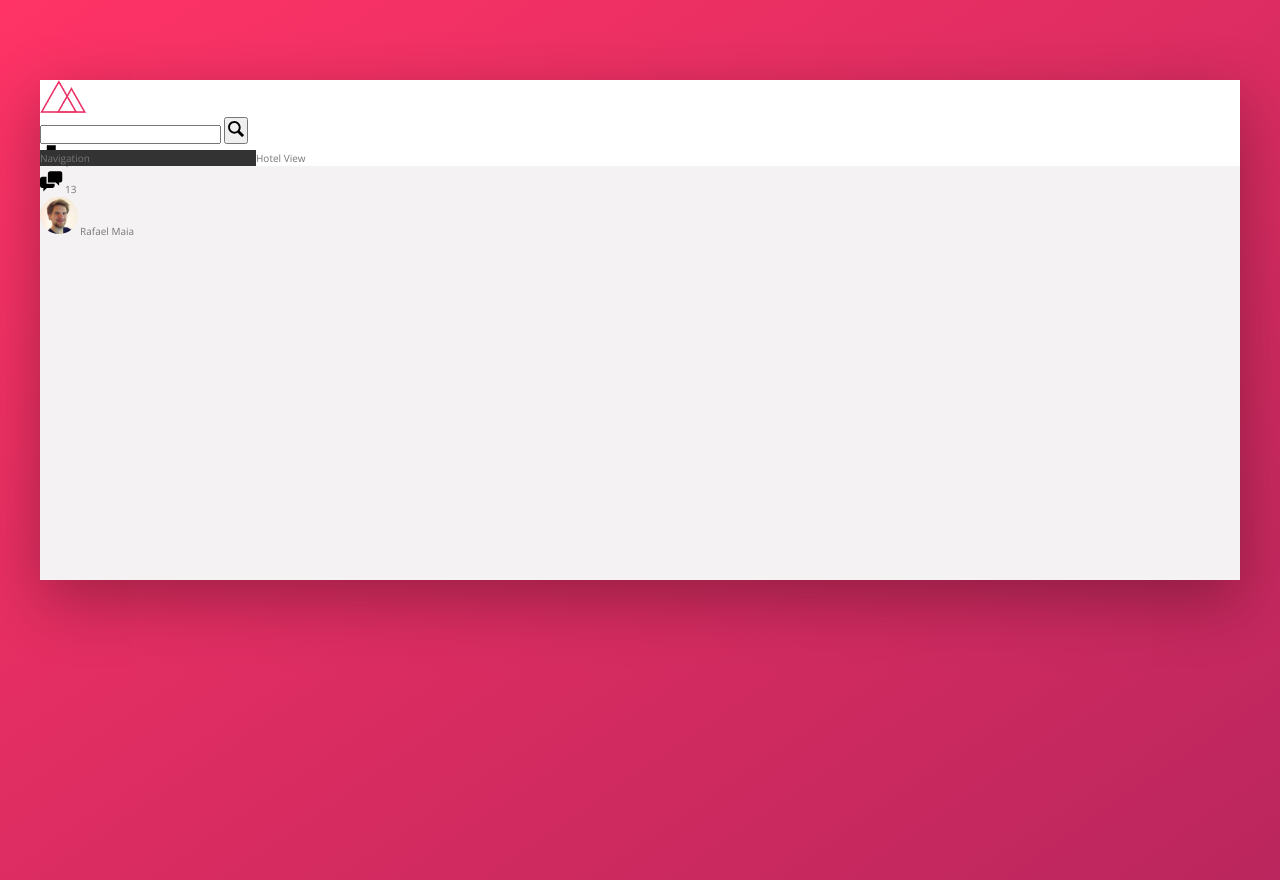
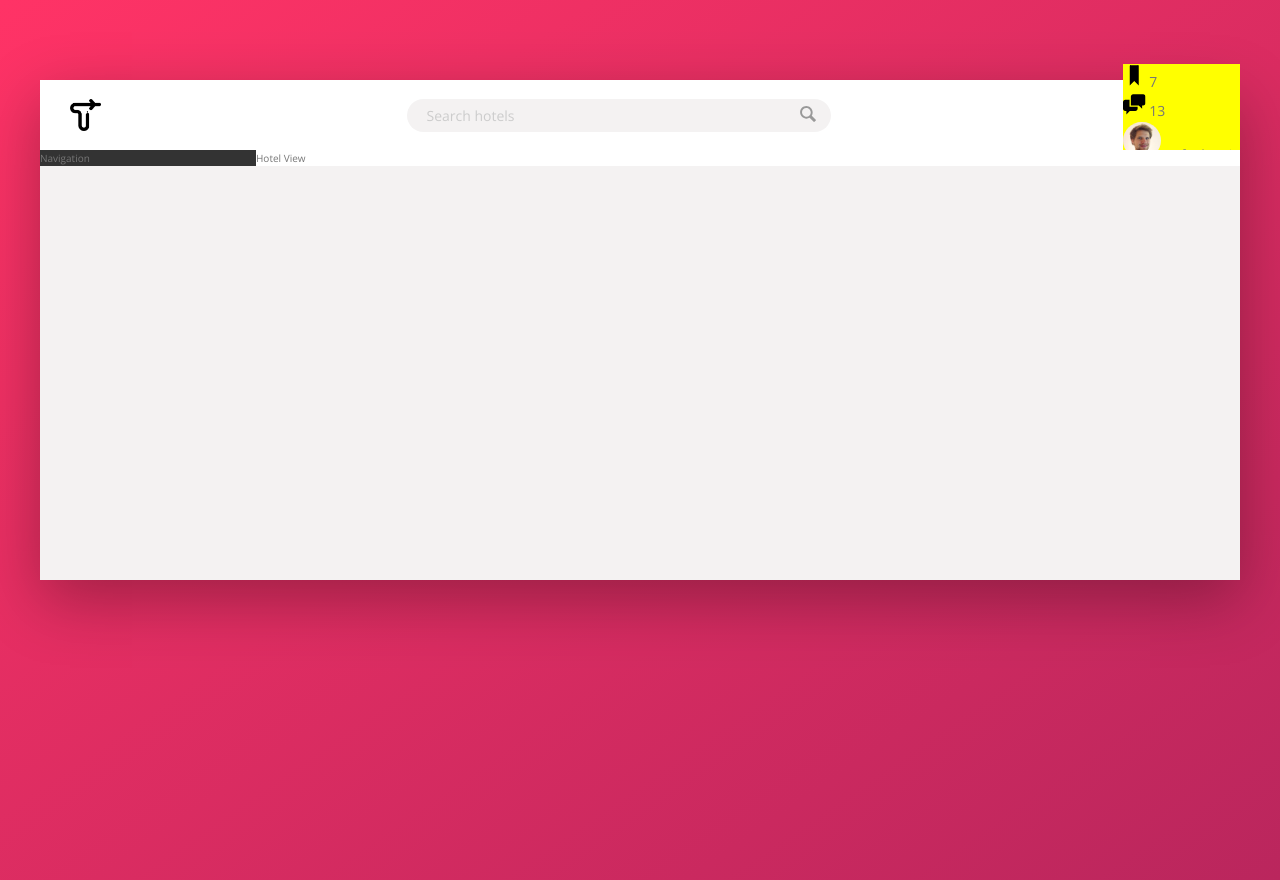
Before and after one commit to raafamaia/ttrip, a website: page index.html in a window 1280 px wide. Drawn offline with nearby package versions, Linux system fonts and the light colour scheme.

Commit message:
Search input completed.

```diff
--- a/index.html
+++ b/index.html
@@ -16,10 +16,10 @@
   <body>
     <div class="container">
       <header class="header">
-          <img src="img/logo.png" alt="trillo logo" class="logo">
+          <img src="img/trillo/trillo-black.png" alt="trillo logo" class="logo">
 
           <form action="#" class="search">
-              <input type="text" class="search__input" placheolder="Search hotels">
+              <input type="text" class="search__input" placeholder="Search hotels">
               <button class="search__button">
                   <svg class="search__icon">
                       <use xlink:href="img/sprite.svg#icon-magnifying-glass"></use>
@@ -45,6 +45,7 @@
               <div class="user-nav__user">
                   <img src="img/user.jpg" alt="User Photo" class="user-nav__user-photo">
                   <span class="user-nav__user-name">Rafael Maia</span>
+
               </div>
           </nav>
 
--- a/sass/_components.scss
+++ b/sass/_components.scss
@@ -1,24 +1,67 @@
 //////////////////////////////////////////////////////
 // LOGO
 //////////////////////////////////////////////////////
-
 .logo {
   height: 3.25rem;
+  margin-left: 3rem;
 }
 
 //////////////////////////////////////////////////////
 // SEARCH
 //////////////////////////////////////////////////////
+
 .search {
+  flex: 0 0 40%;
+  display: flex;
+  align-items: center;
+  justify-content: center;
+
   &__input {
+    font-family: inherit;
+    font-size: inherit;
+    background-color: var(--color-grey-light-2);
+    border: none;
+    color: inherit;
+    padding: 0.7rem 2rem;
+    border-radius: 100px;
+
+    width: 80%;
+    transition: all 0.2s;
+    margin-right: -3.25rem;
+
+    &:focus {
+      outline: none;
+      width: 100%;
+      background-color: var(--color-grey-light-3);
+    }
+
+    &::-webkit-input-placeholder {
+      font-weight: 100;
+      color: var(--color-grey-light-4);
+    }
+  }
+
+  &__input:focus + .search__button {
+    background-color: var(--color-grey-light-3);
   }
 
   &__button {
+    border: none;
+    background-color: var(--color-grey-light-2);
+
+    &:focus {
+      outline: none;
+    }
+
+    &:active {
+      transform: translateY(2px);
+    }
   }
 
   &__icon {
     height: 2rem;
     width: 2rem;
+    fill: var(--color-grey-dark-3);
   }
 }
 
@@ -27,6 +70,7 @@
 //////////////////////////////////////////////////////
 
 .user-nav {
+  background-color: yellow;
   &__icon-box {
   }
 
--- a/sass/_layout.scss
+++ b/sass/_layout.scss
@@ -11,6 +11,11 @@
   height: 7rem;
   background-color: var(--color-white);
   border-bottom: var(--color-grey-light-1);
+  font-size: 1.4rem;
+
+  display: flex;
+  justify-content: space-between;
+  align-items: center;
 }
 
 .content {
```
Also changed, not shown: img/text.txt (deleted, +0 -17 lines), css/style.css, img/trillo/trillo-black.png (added), img/trillo/trillo-white.png (added).
